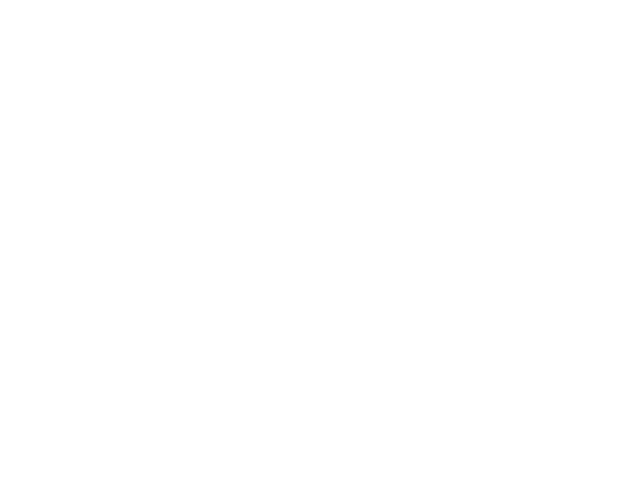
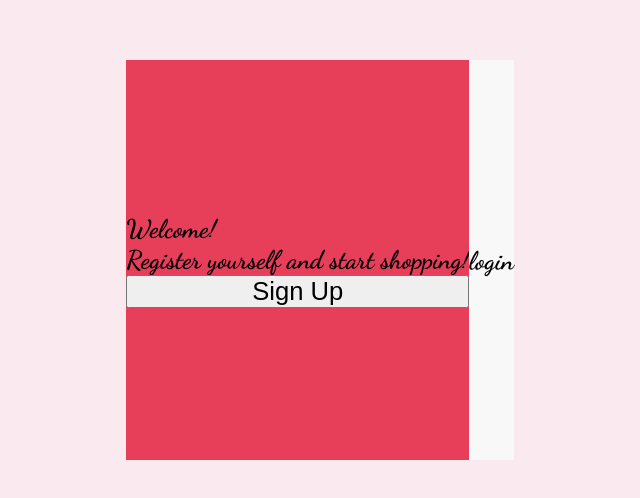
Before and after one commit to shruti-14/Clientele, a React (Create React App) app: page /auth in a window 1280 px wide. Shown: the part 140-638 px from the top of the page, without its empty margins (320-960 px from the left). Built offline with nearby package versions, Linux system fonts and the light colour scheme.

Commit message:
auth changes

```diff
--- a/src/App.js
+++ b/src/App.js
@@ -3,13 +3,13 @@ import { Route, Switch } from 'react-router-dom';
 import './App.css';
 import WhoAreYou from './components/Who-are-you/Who-are-you';
 import ShopLayout from './hoc/ShopLayout/ShopLayout';
-import Login from '../src/cointainer/Login/Login';
+import Auth from './cointainer/Auth/Auth';
 
 const App = () => (
   <Switch className="comp">
     <Route path="/" exact component={WhoAreYou} />
     <Route path="/shop" component={ShopLayout} />
-    <Route path="/login" component={Login} />
+    <Route path="/auth" component={Auth} />
   </Switch>
 );
 
--- /dev/null
+++ b/src/cointainer/Auth/Auth.js
@@ -0,0 +1,19 @@
+import React from 'react';
+import classes from './Auth.module.css';
+
+const Auth = () => (
+     <div className={classes.AuthContainer}>
+           <div className={classes.Container}>
+                <div className={`${classes.InnerContainer} ${classes.textConatiner}`}>
+                   <h1>Welcome!</h1>
+                   <p>Register yourself and start shopping!</p>
+                   <button>Sign Up</button>
+                </div>
+                <div className={`${classes.InnerContainer} ${classes.formConatiner}`}>
+                    login
+                </div>
+           </div>
+     </div>
+)
+
+export default Auth;
--- /dev/null
+++ b/src/cointainer/Auth/Auth.module.css
@@ -0,0 +1,22 @@
+.AuthContainer {
+    height: 100%;
+    display: flex;
+    justify-content: center;
+    align-items: center;
+    background-color: 	#faeaef;
+}
+.Container {
+    display: flex;
+    height: 50%;
+}
+.InnerContainer {
+    display: flex;
+    flex-direction: column;
+    justify-content: center;
+}
+.textConatiner {
+    background-color: rgba(231, 62, 90);
+}
+.formConatiner {
+    background-color: 	#F8F8F8;
+}
--- a/src/cointainer/Login/Login.js
+++ b/src/cointainer/Login/Login.js
@@ -43,6 +43,9 @@ class Login extends Component {
     loginTabClicked = () => {
         this.setState({ loginTabActive: true });
     }
+    registerTabClicked = () => {
+        this.setState({ loginTabActive: false });
+    }
     render() {
         const formElementsArray = [];
         for (let key in this.state.loginForm) {
@@ -52,7 +55,7 @@ class Login extends Component {
             });
         }
         let form = (
-            <form>
+            <form className={classes.form}>
                 {formElementsArray.map(formElement => (
                     <Input
                         key={formElement.id}
@@ -63,6 +66,7 @@ class Login extends Component {
                         shouldValidate={formElement.config.validation}
                         touched={formElement.config.touched}
                         changed={(event) => this.inputChangedHandler(event, formElement.id)}
+
                     />
                 ))}
                 {/* <button to="/" className={classes.loginButton}>Login</button> */}
@@ -71,10 +75,7 @@ class Login extends Component {
         return <div className={classes.LoginContainer}>
 
             <div className={classes.LoginContent}>
-                <div className={classes.tabsContainer}>
-                    <div className={classes.tabs} onClick={() => this.loginTabClicked()}>Login</div>
-                    <div className={classes.tabs}>Register</div>
-                </div>
+                <div>description</div>
                 {form}
             </div>
         </div>
--- a/src/cointainer/Login/Login.module.css
+++ b/src/cointainer/Login/Login.module.css
@@ -21,8 +21,20 @@
     position: relative;
 }
 .tabs {
+    cursor: pointer;
     width: 50%;
     text-align: center;
     font-family: 'Heebo', sans-serif;
-    font-size: 0.8em;
+    font-size: 0.6em;
+    color: #808080;
+    padding: 8px;
 }
+.tabs:hover {
+    background-color: #f5f4f4;
+}
+.tabActive {
+    border-bottom: 3px solid rgba(231, 62, 90);
+}
+.form {
+    /* background-color: red; */
+}
--- a/src/commons/UI/Input/Input.module.css
+++ b/src/commons/UI/Input/Input.module.css
@@ -13,7 +13,7 @@
 .InputElement {
     outline: none;
     border: none;
-    border-bottom: 2px solid #ccc;
+    border-bottom: 2px solid rgb(219, 219, 219);
     background-color: white;
     font-family: 'Heebo', sans-serif;
     padding: 6px 10px;
```
Also changed, not shown: src/cointainer/Register/Register.js (added, +8 -0 lines).
